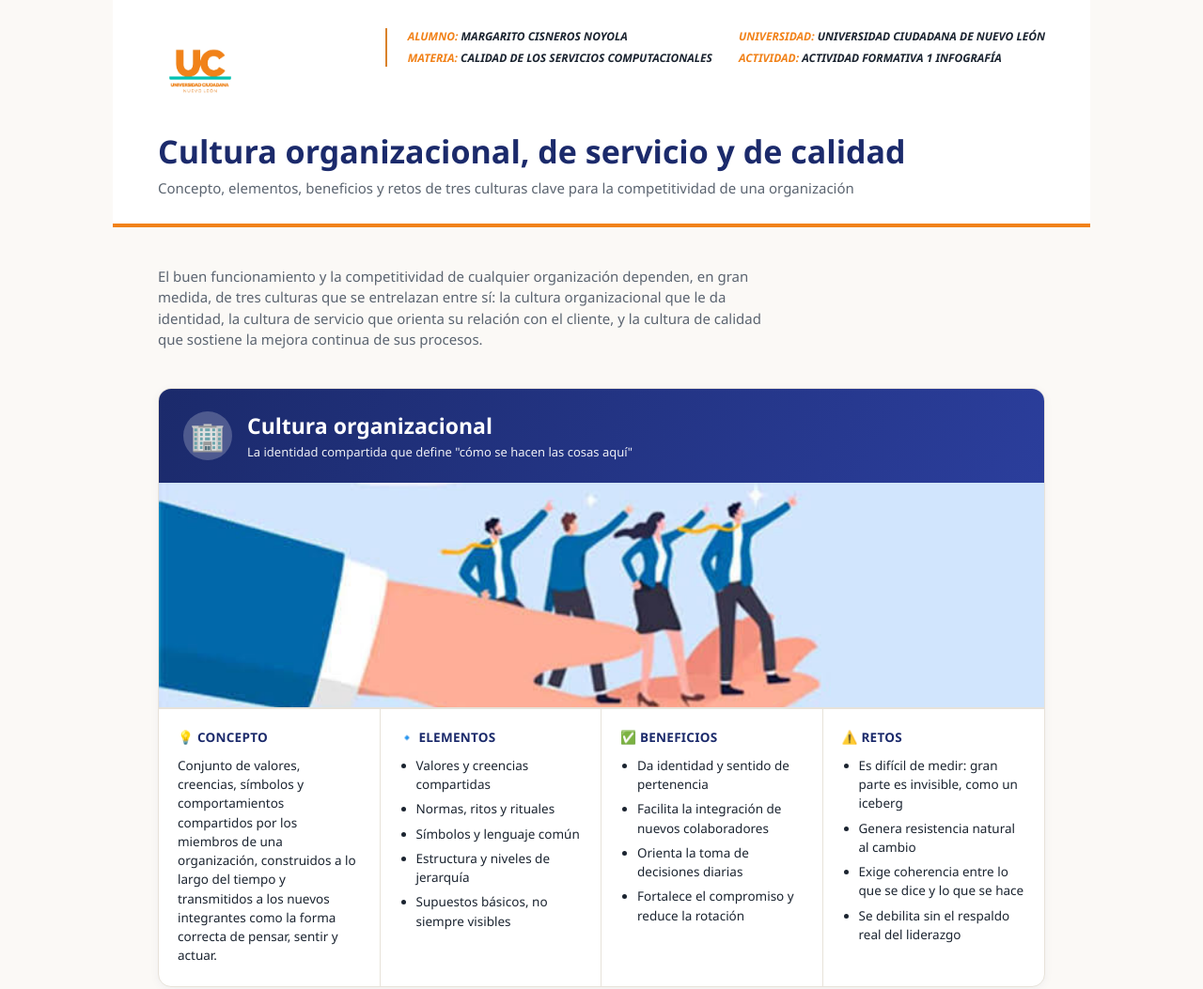
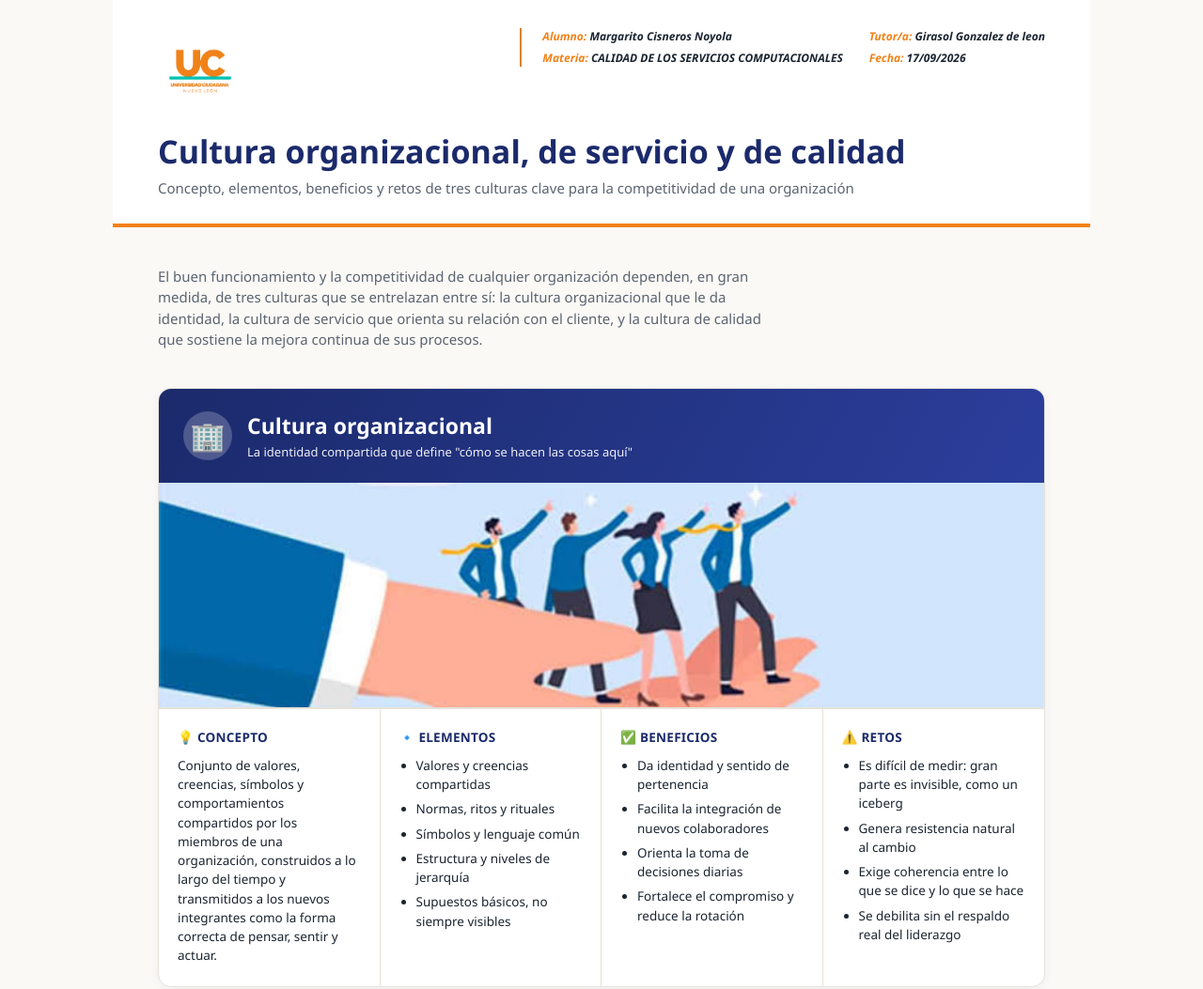
Before and after one commit to 68472mago-commits/CDLSC, a plain HTML site: page index.html in a window 1280 px wide. Shown: the top 1053 px of the page at 94% size. Drawn offline with Linux system fonts and the light colour scheme.

Commit message:
actualisasion3

```diff
--- a/index.html
+++ b/index.html
@@ -15,10 +15,10 @@
     <div class="top-row">
       <img class="logo" src="logo.png" alt="Universidad Ciudadana de Nuevo León">
       <div class="info-panel">
-        <div class="field"><b>ALUMNO:</b> <span>MARGARITO CISNEROS NOYOLA</span></div>
-        <div class="field"><b>UNIVERSIDAD:</b> <span>UNIVERSIDAD CIUDADANA DE NUEVO LEÓN</span></div>
-        <div class="field"><b>MATERIA:</b> <span>CALIDAD DE LOS SERVICIOS COMPUTACIONALES</span></div>
-        <div class="field"><b>ACTIVIDAD:</b> <span>ACTIVIDAD FORMATIVA 1 INFOGRAFÍA</span></div>
+        <div class="field"><b>Alumno:</b> <span>Margarito Cisneros Noyola</span></div>
+        <div class="field"><b>Tutor/a:</b> <span>Girasol Gonzalez de leon</span></div>
+        <div class="field"><b>Materia:</b> <span>CALIDAD DE LOS SERVICIOS COMPUTACIONALES</span></div>
+        <div class="field"><b>Fecha:</b> <span>17/09/2026</span></div>
       </div>
     </div>
     <h1>Cultura organizacional, de servicio y de calidad</h1>
```
Also changed, not shown: 1 other file.
